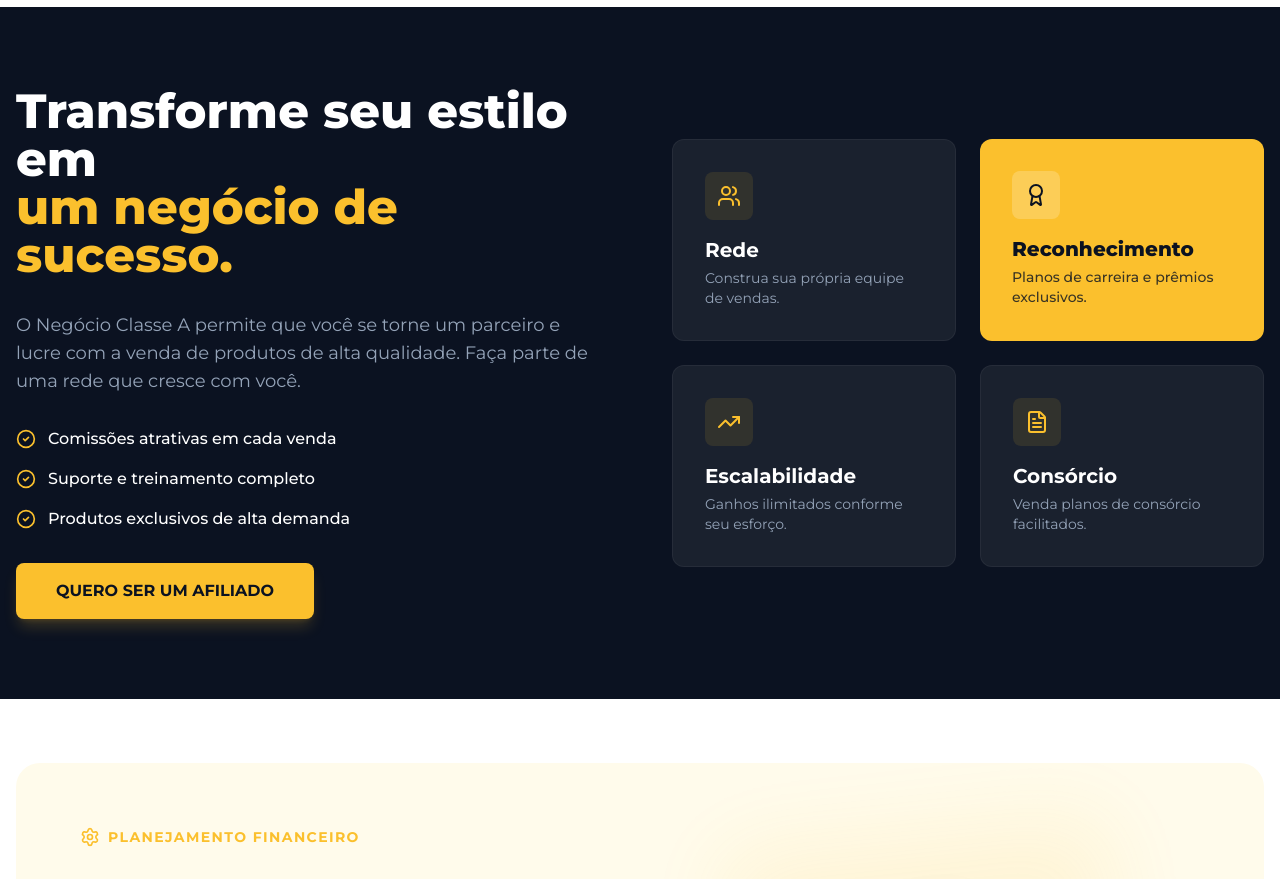
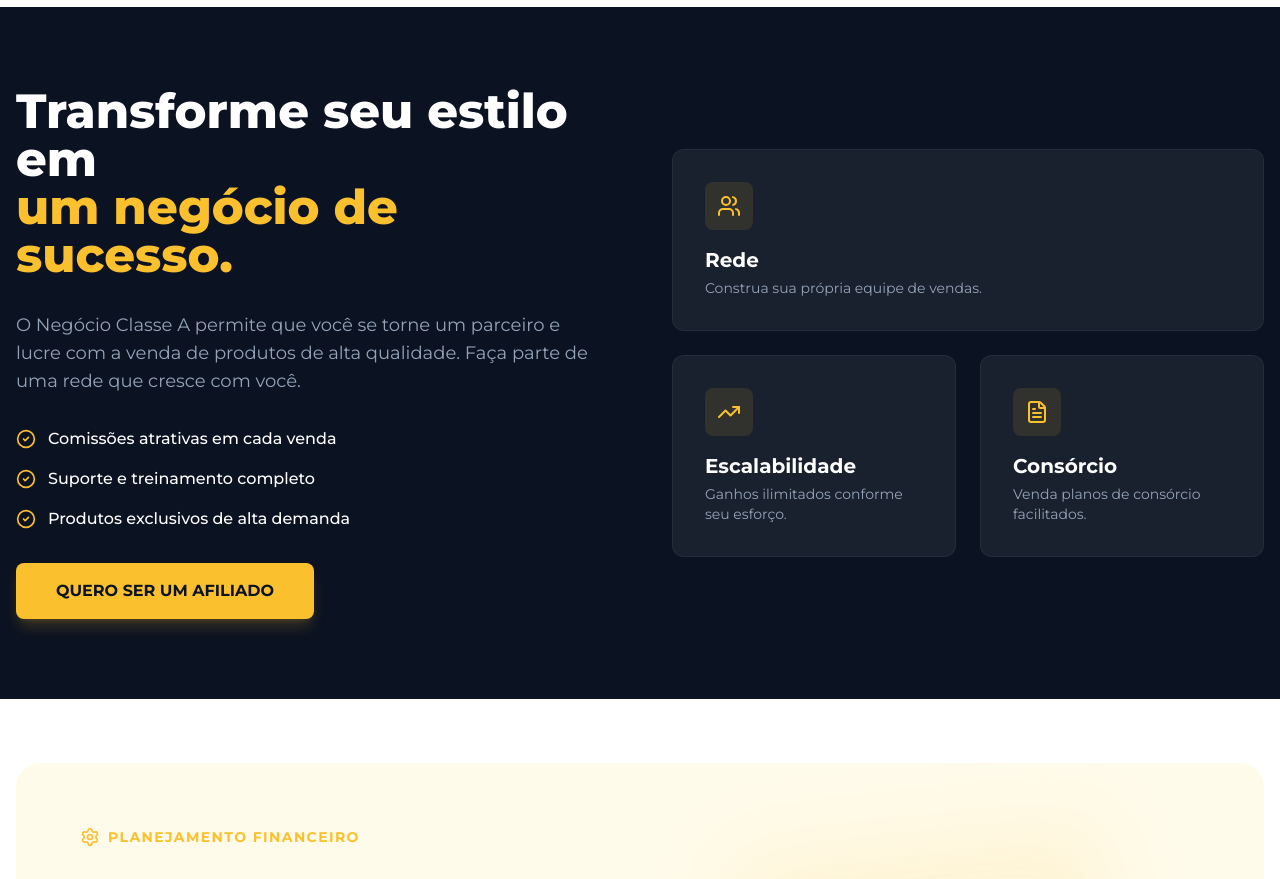
Before and after one commit to p4dmidia/classea, a React (Vite) app: page / in a window 1280 px wide. Shown: the part 1060-1939 px from the top of the page. Built offline with nearby package versions, Linux system fonts and the light colour scheme; no server answers; the database is empty.

Commit message:
Versão v5 = producao

```diff
--- a/components/BusinessOpportunity.tsx
+++ b/components/BusinessOpportunity.tsx
@@ -36,8 +36,8 @@ const BusinessOpportunity: React.FC = () => {
           </Link>
         </div>
 
-        <div className="grid grid-cols-1 sm:grid-cols-2 gap-6">
-          <div className="bg-[#1A212E] p-8 rounded-xl border border-white/5 hover:border-[#FBC02D]/30 transition-all flex flex-col gap-4">
+        <div className="grid grid-cols-1 sm:grid-cols-2 gap-6 w-full">
+          <div className="bg-[#1A212E] p-8 rounded-xl border border-white/5 hover:border-[#FBC02D]/30 transition-all flex flex-col gap-4 sm:col-span-2">
             <div className="w-12 h-12 bg-[#FBC02D]/10 rounded-lg flex items-center justify-center">
               <Users className="text-[#FBC02D] w-6 h-6" />
             </div>
@@ -47,15 +47,6 @@ const BusinessOpportunity: React.FC = () => {
             </div>
           </div>
 
-          <div className="bg-[#FBC02D] p-8 rounded-xl flex flex-col gap-4 text-[#0B1221]">
-            <div className="w-12 h-12 bg-white/20 rounded-lg flex items-center justify-center">
-              <Award className="text-[#0B1221] w-6 h-6" />
-            </div>
-            <div>
-              <h4 className="font-black text-xl mb-1">Reconhecimento</h4>
-              <p className="text-sm font-medium opacity-80">Planos de carreira e prêmios exclusivos.</p>
-            </div>
-          </div>
 
           <div className="bg-[#1A212E] p-8 rounded-xl border border-white/5 hover:border-[#FBC02D]/30 transition-all flex flex-col gap-4">
             <div className="w-12 h-12 bg-[#FBC02D]/10 rounded-lg flex items-center justify-center">
```
